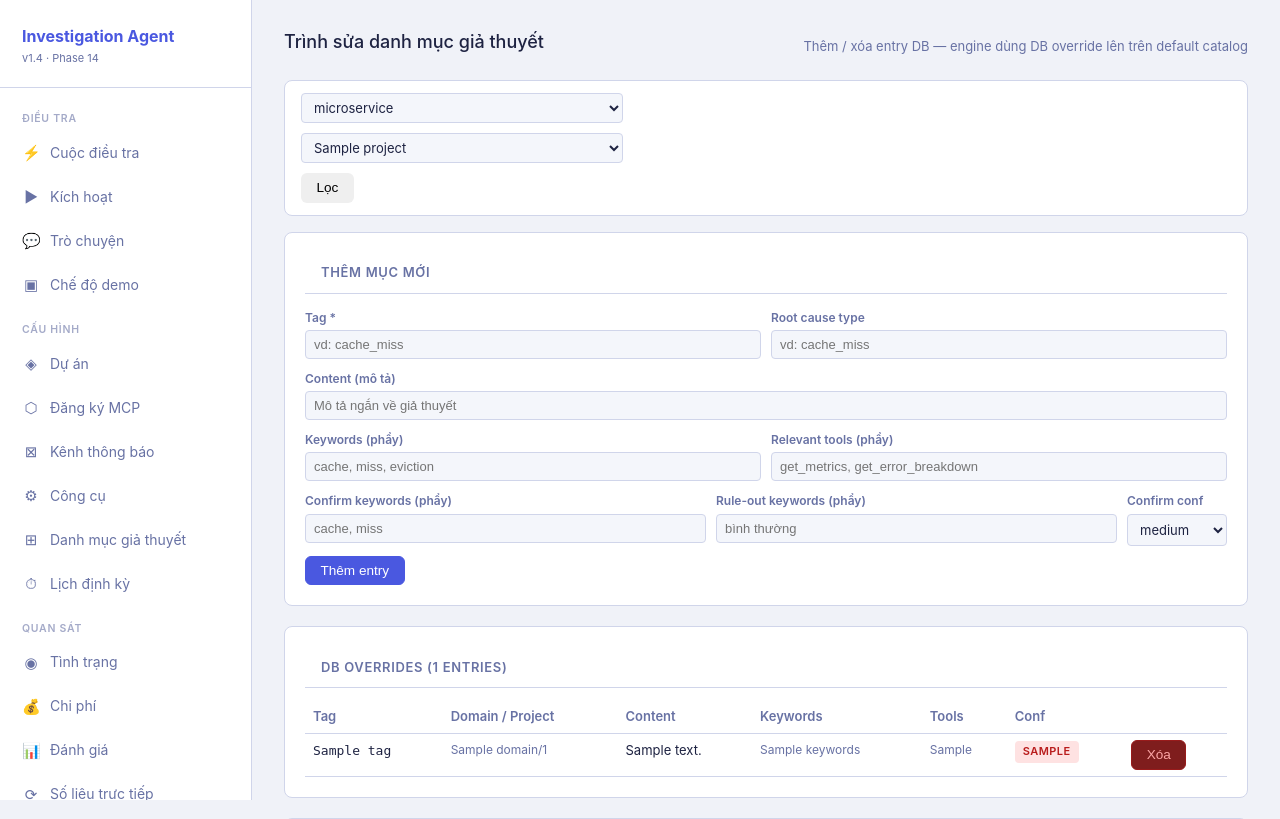
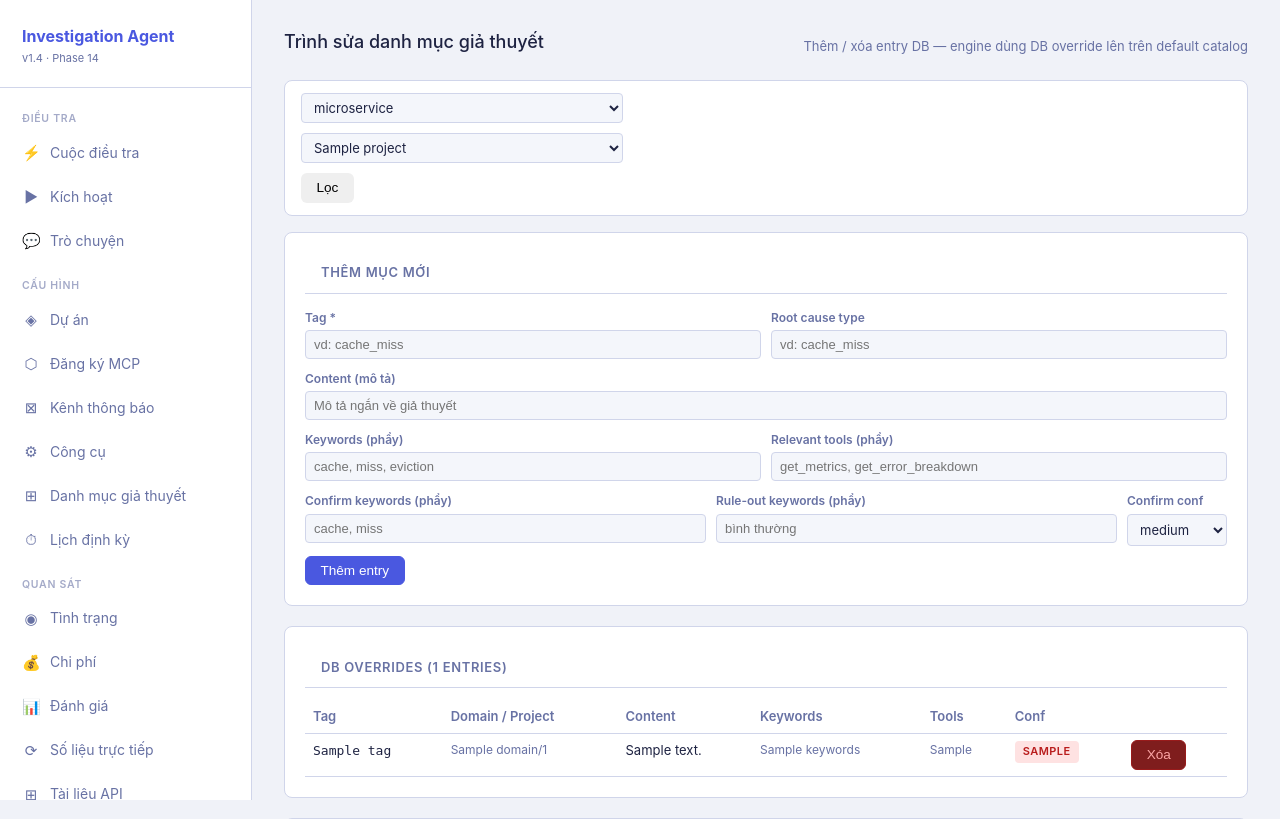
Before and after one commit to baro-oss/incident-investigator-agent, a Python web app: template src/agent/dashboard/templates/catalog.html in a window 1280 px wide. Shown: the top 819 px of the page. Run offline with Jinja, Linux system fonts and the light colour scheme; the template is opened without the code that fills it: most values are stand-ins (such as "Sample title", 1, 10 or a date in 2020).

Commit message:
feat: remove Demo Mode button from nav bar
Co-Authored-By: Claude Sonnet 4.6 <noreply@anthropic.com>

```diff
--- a/src/agent/dashboard/templates/base.html
+++ b/src/agent/dashboard/templates/base.html
@@ -32,9 +32,6 @@
     </a>
     <a href="/dashboard/chat" class="{{ 'active' if active == 'chat' }}">
       <span class="ico">💬</span> <span data-i18n="nav.chat">Trò chuyện</span>
-    </a>
-    <a href="/dashboard/demo" class="{{ 'active' if active == 'demo' }}">
-      <span class="ico">▣</span> <span data-i18n="nav.demo">Chế độ demo</span>
     </a>
 
     <!-- Nhóm: Cấu hình -->
```
